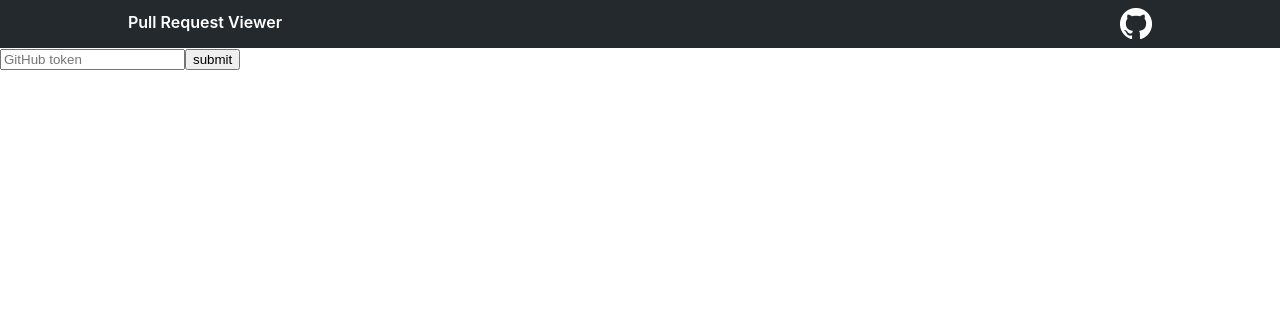
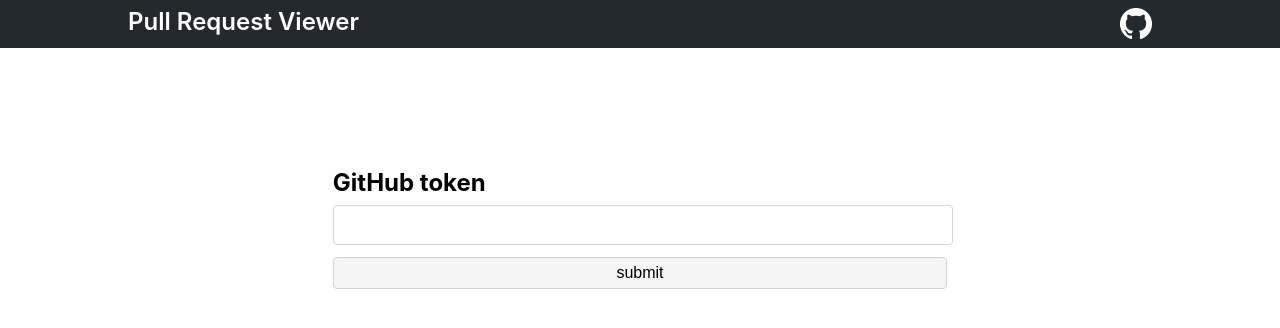
Before and after one commit to hxrxchang/pr-list-viewer, a React (Create React App) app: page /sign-in in a window 1280 px wide. Shown: the top 328 px of the page. Built offline with nearby package versions, Linux system fonts and the light colour scheme.

Commit message:
fix sign in page style

```diff
--- a/src/components/Header.tsx
+++ b/src/components/Header.tsx
@@ -12,6 +12,7 @@ const Container = styled.header`
   .title {
     color: white;
     line-height: 12px;
+    font-size: 24px;
     font-weight: 600;
   }
 
@@ -27,7 +28,7 @@ const Container = styled.header`
 const HeaderComponent: React.FC<{}> = () => {
   return (
     <Container>
-      <p className="title">Pull Request Viewer</p>
+      <h1 className="title">Pull Request Viewer</h1>
       <a
         href="https://github.com/hxrxchang/pr-list-viewer"
         target="_blank"
--- a/src/pages/SignIn.tsx
+++ b/src/pages/SignIn.tsx
@@ -1,6 +1,8 @@
 import React from 'react';
 import styled from 'styled-components';
 import { useForm } from 'react-hook-form';
+import { useHistory } from 'react-router-dom';
+
 import HeaderComponent from '../components/Header';
 
 type FormData = {
@@ -8,30 +10,93 @@ type FormData = {
 };
 
 const Container = styled.div`
+  .page-content {
+    padding: 0 20%;
+    display: flex;
+    flex-direction: column;
+  }
+
+  .token-form-wrapper {
+    margin-top: 120px;
+    display: flex;
+    justify-content: center;
+  }
+
+  .token-form {
+    width: 100%;
+  }
+
+  .form-label {
+    display: block;
+    font-size: 24px;
+    font-weight: bold;
+    margin-bottom: 8px;
+  }
+
+  .token-form-input-wrapper {
+    width: 80%;
+    margin: 0 auto;
+  }
+
+  .token-form-input {
+    display: block;
+    width: 100%;
+    height: 36px;
+    border: 1px solid #d1d5da;
+    border-radius: 0.25rem;
+    font-size: 16px;
+    margin-bottom: 12px;
+  }
+
   .error-message {
+    text-align: center;
     color: red;
+  }
+
+  .form-button {
+    display: block;
+    width: 100%;
+    height: 32px;
+    text-align: center;
+    border: 1px solid #d1d5da;
+    border-radius: 0.25rem;
+    font-size: 16px;
+    background-color: #f5f5f5;
+    cursor: pointer;
   }
 `;
 
 const SignInPage: React.FC<{}> = () => {
+  const history = useHistory();
   const { register, handleSubmit, errors } = useForm<FormData>();
   const onSubmit = handleSubmit(({ token }) => {
     localStorage.setItem('token', token);
+    history.push('/');
   });
 
   return (
     <Container>
       <HeaderComponent></HeaderComponent>
-      <div>
-        <form onSubmit={onSubmit}>
-          <input
-            name="token"
-            ref={register({ required: true })}
-            placeholder="GitHub token"
-          />
-          <button type="submit">submit</button>
-          {errors.token && <p className="error-message">token is required</p>}
-        </form>
+      <div className="page-content">
+        <div className="token-form-wrapper">
+          <form className="token-form" onSubmit={onSubmit}>
+            <div className="token-form-input-wrapper">
+              <label className="form-label">GitHub token</label>
+              <input
+                className="token-form-input"
+                name="token"
+                type="text"
+                ref={register({ required: true })}
+              />
+              <button type="submit" className="form-button">
+                submit
+              </button>
+              {errors.token && (
+                <p className="error-message">token is required</p>
+              )}
+            </div>
+          </form>
+        </div>
       </div>
     </Container>
   );
```
